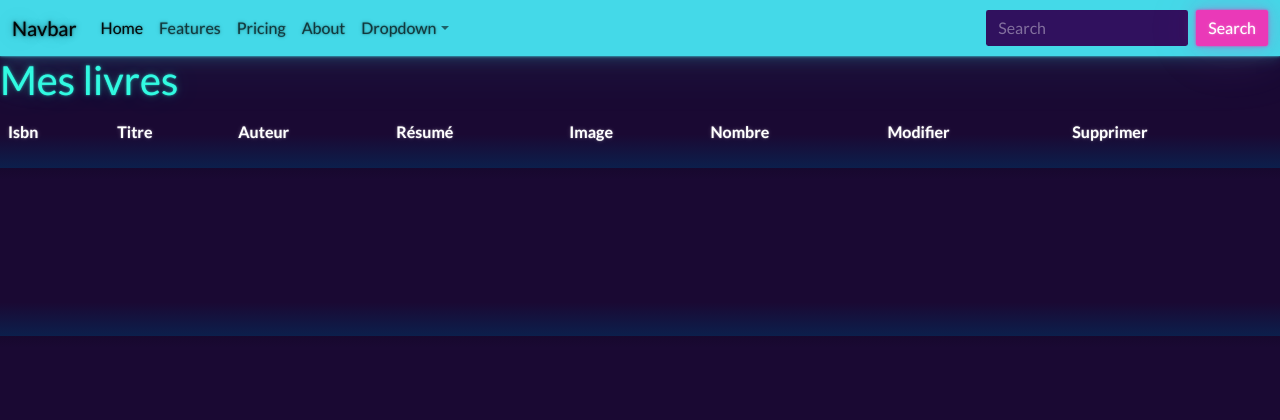
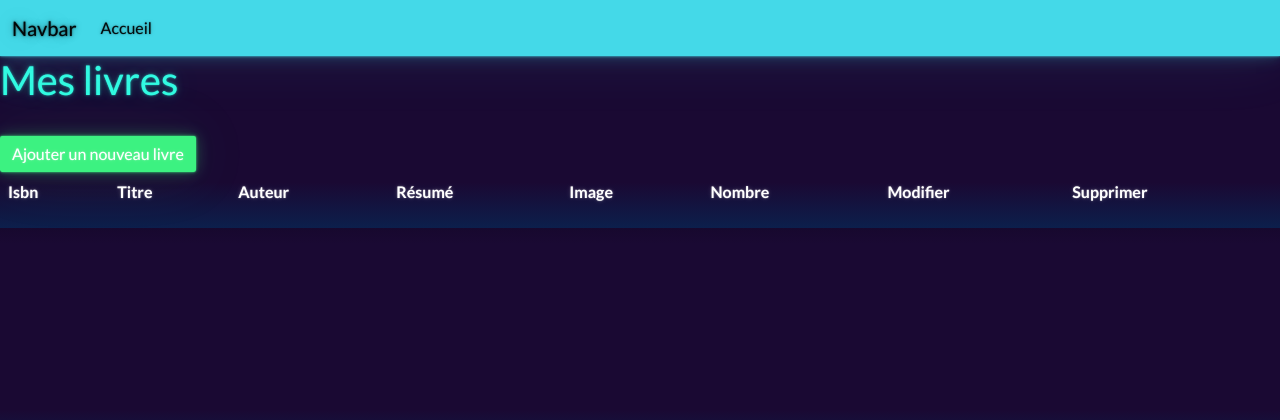
Before and after one commit to bingchillin/Dockerize-Everything, a Symfony app: template dockerize/templates/books/index.html.twig in a window 1280 px wide. Shown: the top 420 px of the page. Run offline with Twig, Linux system fonts and the light colour scheme; the template is opened without the code that fills it, so the values that code supplies are empty; some libraries are stand-ins or nearby versions.

Commit message:
Feature add_book + fix bugs

```diff
--- a/dockerize/templates/_components/_header.html.twig
+++ b/dockerize/templates/_components/_header.html.twig
@@ -7,34 +7,12 @@
     <div class="collapse navbar-collapse" id="navbarColor03">
       <ul class="navbar-nav me-auto">
         <li class="nav-item">
-          <a class="nav-link active" href="#">Home
+          <a class="nav-link active" href="{{ path('app_books')}}">Accueil
             <span class="visually-hidden">(current)</span>
           </a>
         </li>
-        <li class="nav-item">
-          <a class="nav-link" href="#">Features</a>
-        </li>
-        <li class="nav-item">
-          <a class="nav-link" href="#">Pricing</a>
-        </li>
-        <li class="nav-item">
-          <a class="nav-link" href="#">About</a>
-        </li>
-        <li class="nav-item dropdown">
-          <a class="nav-link dropdown-toggle" data-bs-toggle="dropdown" href="#" role="button" aria-haspopup="true" aria-expanded="false">Dropdown</a>
-          <div class="dropdown-menu">
-            <a class="dropdown-item" href="#">Action</a>
-            <a class="dropdown-item" href="#">Another action</a>
-            <a class="dropdown-item" href="#">Something else here</a>
-            <div class="dropdown-divider"></div>
-            <a class="dropdown-item" href="#">Separated link</a>
-          </div>
-        </li>
+
       </ul>
-      <form class="d-flex">
-        <input class="form-control me-sm-2" type="search" placeholder="Search">
-        <button class="btn btn-secondary my-2 my-sm-0" type="submit">Search</button>
-      </form>
     </div>
   </div>
 </nav>
--- a/dockerize/templates/books/index.html.twig
+++ b/dockerize/templates/books/index.html.twig
@@ -10,6 +10,7 @@
 
 
     <h1>Mes livres </h1>
+    <a class="btn btn-success mt-4" href="{{ path('add_book')}}" role="button">Ajouter un nouveau livre</a>
     <table class="table table-hover">
   <thead>
     <tr>
```
Also changed, not shown: dockerize/src/Controller/BooksController.php (+24 -0 lines), dockerize/src/Controller/HomeController.php (deleted, +0 -18 lines), dockerize/src/Form/BookType.php (added, +75 -0 lines), dockerize/templates/books/add.html.twig (added, +8 -0 lines).
